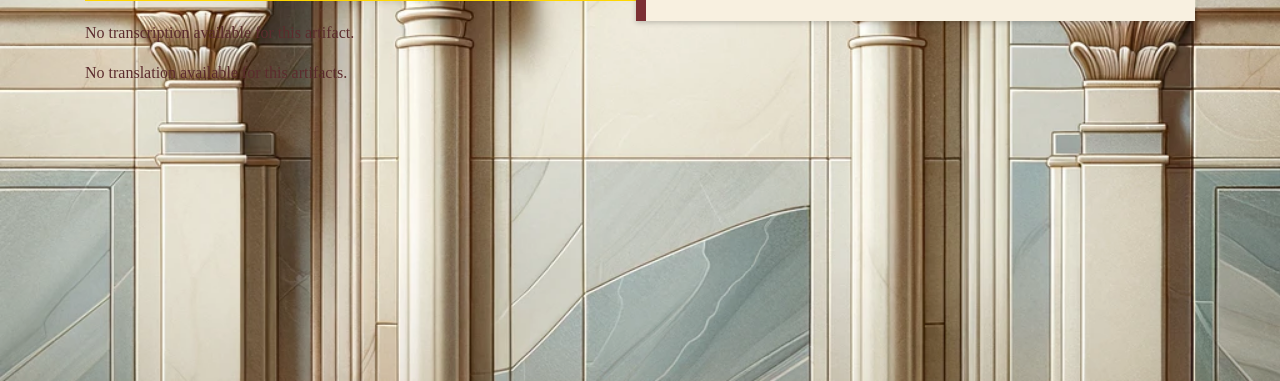
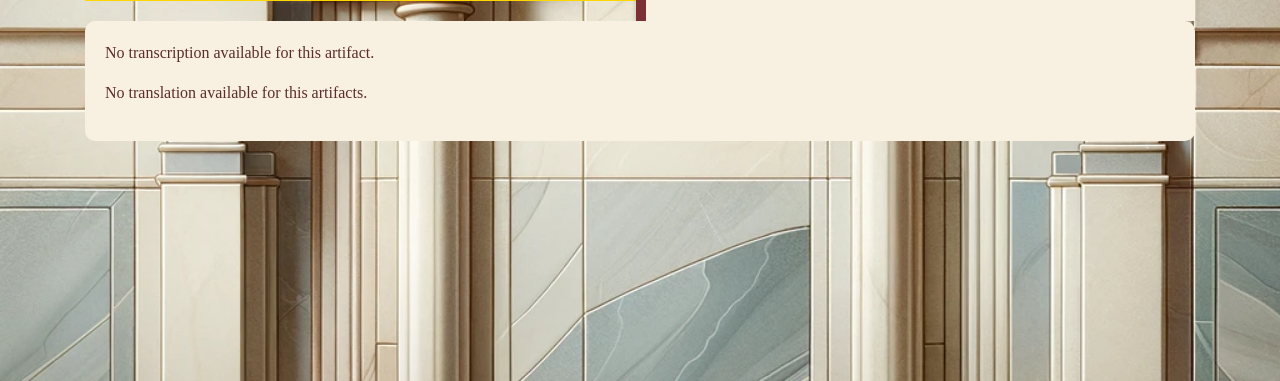
Before and after one commit to damove123/tirocinio_chiese, a Flask app: template templates/clickReperto.html in a window 1280 px wide. Shown: the part 284-665 px from the top of the page. Run offline with Flask 3, Linux system fonts and the light colour scheme; the template is opened without the code that fills it, so the values that code supplies are empty; some libraries are stand-ins or nearby versions.

Commit message:
inseriti sfondi

```diff
--- a/templates/clickReperto.html
+++ b/templates/clickReperto.html
@@ -71,8 +71,8 @@
                 flex: 1;
             }
         }
+
         /* Modal Styles */
-
         .modal-dialog {
             margin: 30px auto; /* Centra il modal verticalmente e orizzontalmente */
         }
@@ -109,6 +109,12 @@
             color: black;
             text-decoration: none;
             cursor: pointer;
+        }
+
+        .transcription-container {
+            background-color: #f8f0e0; /* Colore di sfondo grigio chiaro */
+            padding: 20px; /* Aggiungi spaziatura interna per migliorare la leggibilità */
+            border-radius: 10px; /* Bordo arrotondato */
         }
     </style>
 </head>
```
